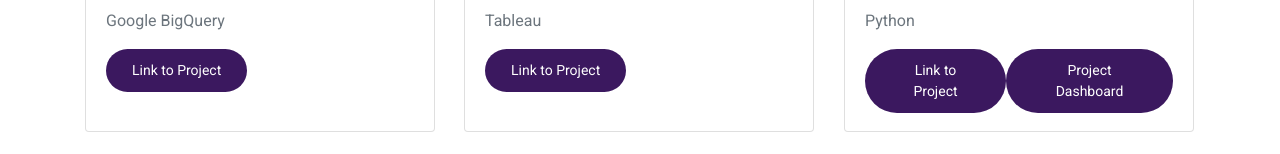
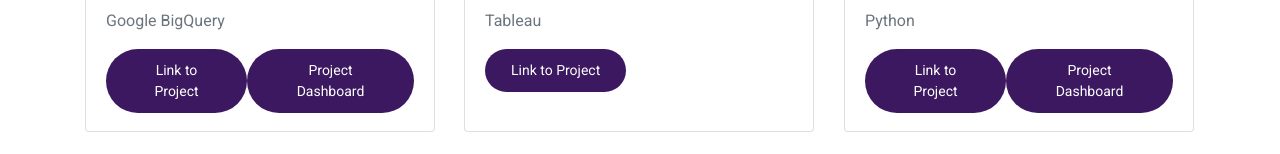
Before and after one commit to smirithi098/smirithi, a plain HTML site: page index.html in a window 1280 px wide. Shown: the part 2062-2216 px from the top of the page. Drawn offline with nearby package versions, Linux system fonts and the light colour scheme.

Commit message:
add project dashboard link

```diff
--- a/index.html
+++ b/index.html
@@ -223,6 +223,10 @@
                                 <a href="https://github.com/smirithi098/Marketing-analysis" target="_blank"
                                     class="btn btn-sm" style="background-color: #3B185F; color: white;">
                                     Link to Project
+                                </a>
+                                <a href="https://lookerstudio.google.com/reporting/ffb1c928-ead3-4474-b6d8-f0a4ac6884a0"
+                                    target="_blank" class="btn btn-sm" style="background-color: #3B185F; color: white;">
+                                    Project Dashboard
                                 </a>
                             </div>
                         </div>
```
